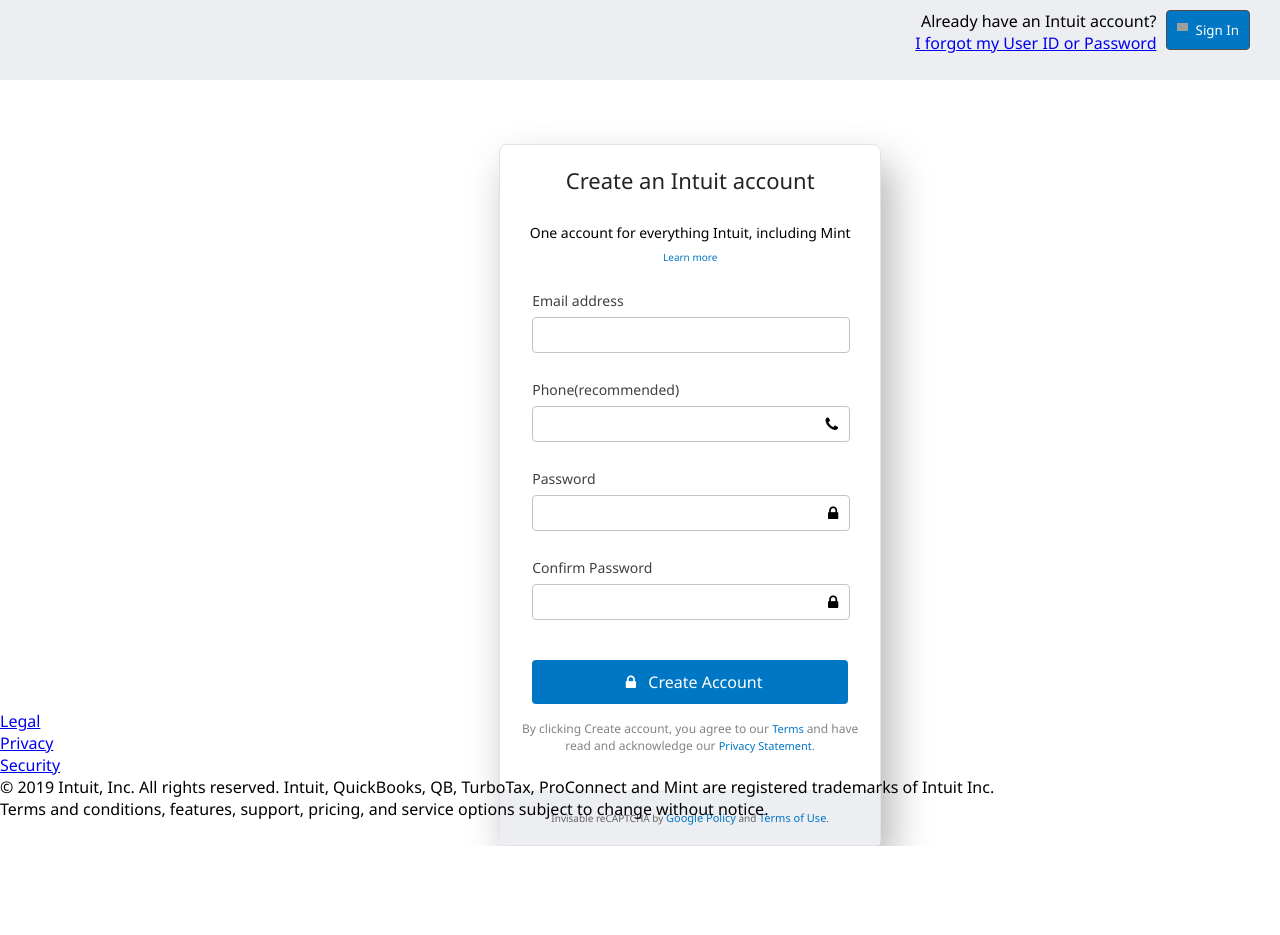
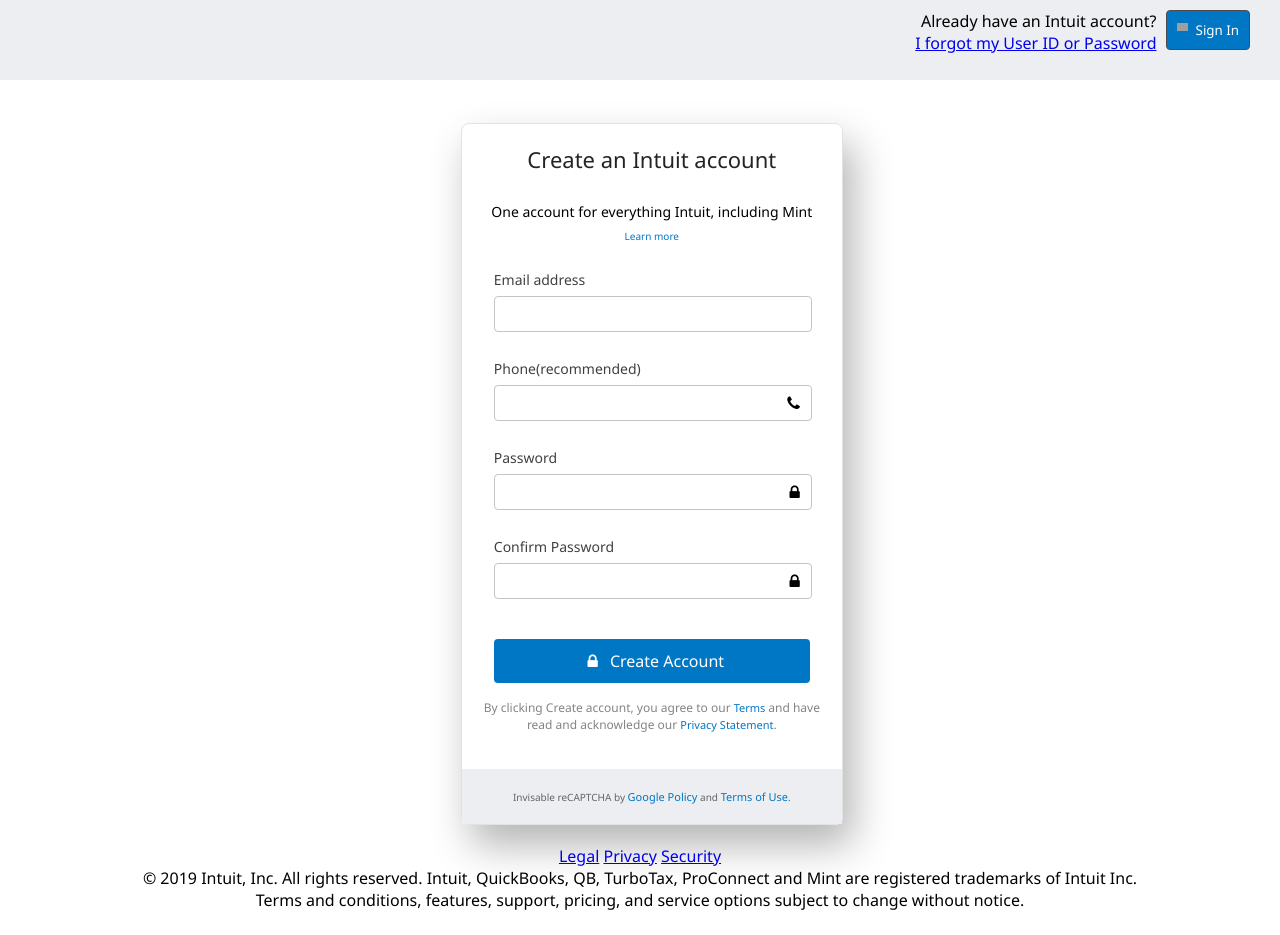
Before and after one commit to konyan/-HTML-FORMS, a plain HTML site: page index.html in a window 1280 px wide. Before the commit the page ends 846 px from the top, so only its background shows below. Drawn offline with Linux system fonts and the light colour scheme; grey boxes are pictures that could not be loaded; files whose address does not match are found by name.

Commit message:
added footer - project complete

```diff
--- /dev/null
+++ b/css/footer.css
@@ -0,0 +1,24 @@
+.footerContainer {
+	height: 90px;
+	position: relative;
+	bottom: 0;
+	width: 100%;
+	margin-top: 20px;
+}
+
+.trademarksContainer {
+	text-align: center;
+}
+
+.trademarksContainer ul {
+	white-space:nowrap;
+	text-align:center
+}
+
+.trademarkMessage {
+	text-align:center
+}
+
+.trademarksContainer li {
+	display:inline
+}
--- a/css/form.css
+++ b/css/form.css
@@ -4,9 +4,8 @@
   border: 1px solid #e2e2e2;
   width: 380px;
   height: 700px;
-  position: absolute;
   top: 18%;
-  left: 39%;
+  left: 36%;
   box-shadow: 10px 20px 40px rgba(0, 0, 0, 0.3);
 }
 
@@ -20,6 +19,7 @@
   display: block;
   text-align: center;
 }
+
 .form_description {
   padding: 8px 24px;
   font-weight: 300;
--- a/css/header.css
+++ b/css/header.css
@@ -1,4 +1,5 @@
 @import "./form.css";
+@import "./footer.css";
 
 * {
   margin: 0px;
--- a/index.html
+++ b/index.html
@@ -108,6 +108,7 @@
 						<small class="small"> Terms </small>and have read and acknowledge our <small
 							class="small">Privacy Statement</small>.
 					</p>
+
 					<div class="my_footer">
 						<span class="footer_text">
 							Invisable reCAPTCHA by <small class="small">Google Policy</small> and <small
@@ -116,10 +117,11 @@
 						</span>
 					</div>
 				</div>
-					<footer style="height: 90px; position: fixed;bottom: 0;width: 100%;">
+
+				<footer class="footerContainer" >
 						<div id="" class="" style="padding-bottom: 0px;">
-							<div id="" class="">
-								<ul class="">
+							<div class="trademarksContainer">
+								<ul>
 									<li><a id="" href="http://about.intuit.com/legal/" target="_blank" data-wa-link="intcom-legal-Legal">Legal</a></li>
 									<li><a id="" href="https://security.intuit.com/privacy/" target="_blank" data-wa-link="intcom-legal-Privacy">Privacy</a></li>
 									<li><a id="" href="http://security.intuit.com/" target="_blank" data-wa-link="intcom-legal-Security">Security</a></li>
@@ -139,14 +141,12 @@
                					document.getElementById("ius-sign-up-copy-message").innerHTML = copy;
            					})();
            					</script>
-           					<div id="" class="">
-           						<span id="ius-sign-up-copy-container">
+           						<div class="trademarkMessage">
            							<span id="ius-sign-up-copy-message">© 2019 Intuit, Inc. All rights reserved. Intuit, QuickBooks, QB, TurboTax, ProConnect and Mint are registered trademarks of Intuit Inc.</span>
            							<br>Terms and conditions, features, support, pricing, and service options subject to change without notice.
-           						</span>
-           					</div>
+           						</div>
            				</div>
-           			</footer>
+           		</footer>
 			</div>
 		</section>
 	</section>
```
